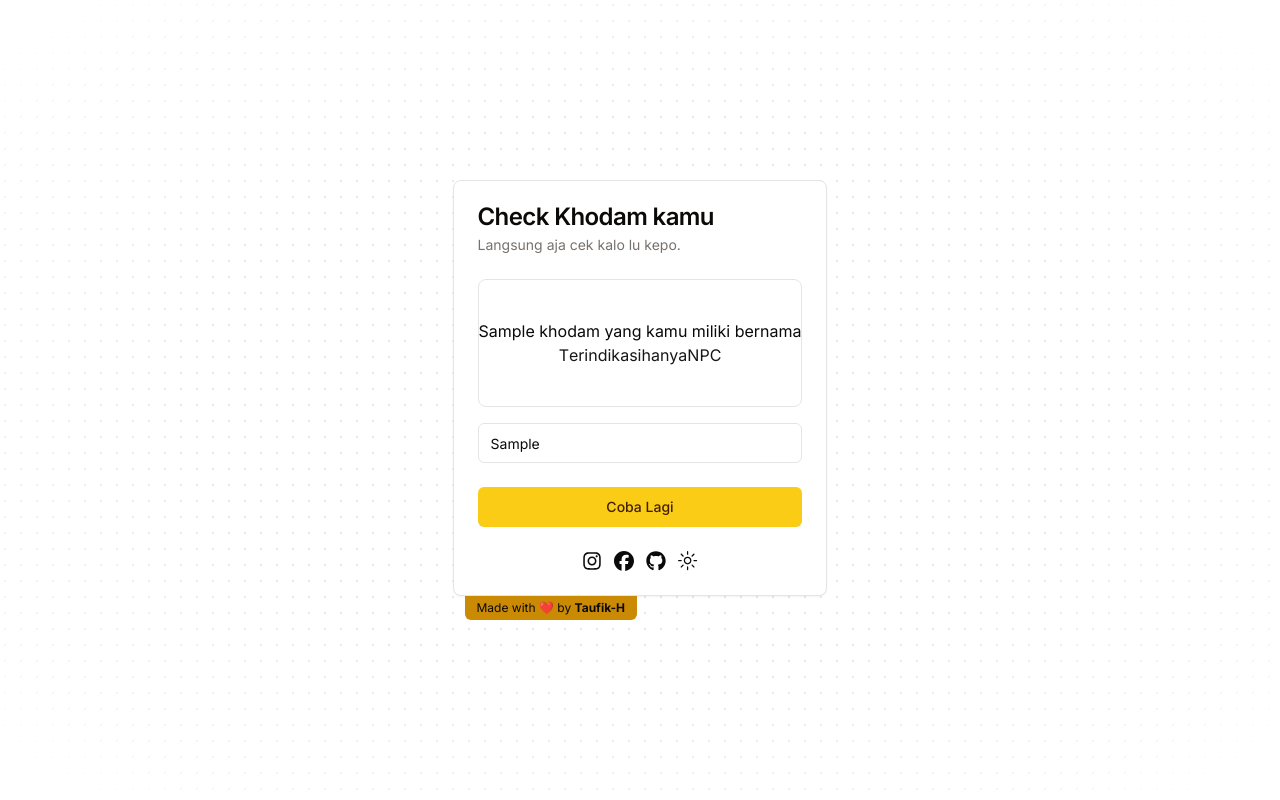
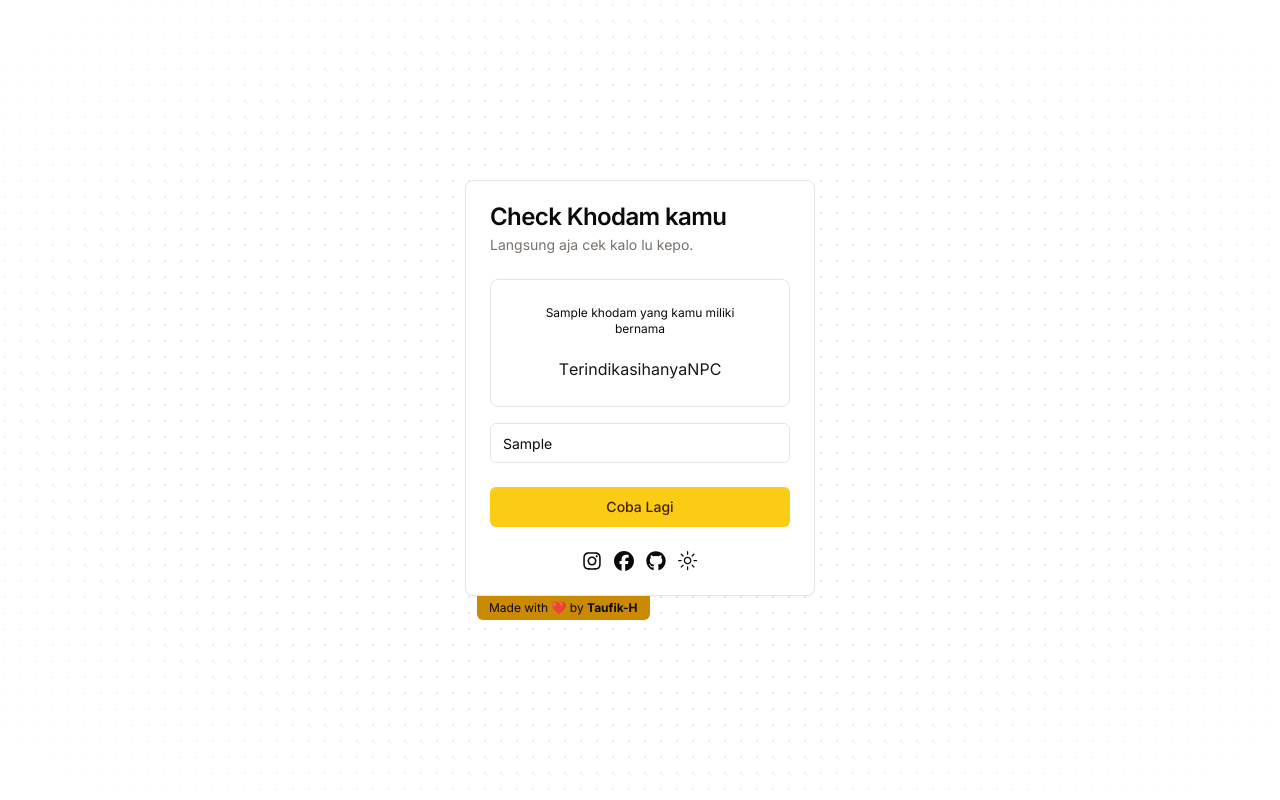
Before and after one commit to Taufik-H/check-khodam, a Next.js app: page / in a window 1280 px wide. Both pictures are taken after typing "Sample" into the empty fields and a click on the button "Cek Sekarang". Built offline with nearby package versions, Linux system fonts and the light colour scheme.

Commit message:
Update card-check-khodam.tsx

```diff
--- a/components/card-check-khodam.tsx
+++ b/components/card-check-khodam.tsx
@@ -42,11 +42,11 @@ const CardCheckKhodam: React.FC = () => {
         </CardHeader>
         <CardContent>
           <div className="w-full border rounded-lg h-32 flex flex-col justify-center items-center">
-            {username && <p>{username} khodam yang kamu miliki bernama</p>}
+            {username && <p className="text-xs mx-auto w-9/12 text-center mb-5">{username} khodam yang kamu miliki bernama</p>}
             {khodam ? (
               <FlipWords words={[khodam]} auto={false} />
             ) : (
-              <p>halo</p>
+              " "
             )}
           </div>
           <FormInput onSubmit={handleKhodamCheck} buttonText={buttonText} />
```
